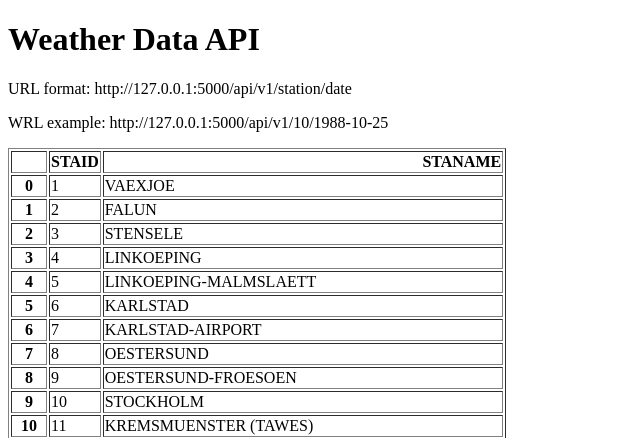
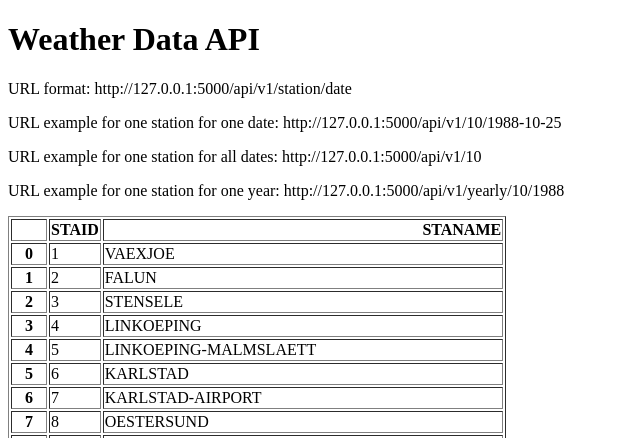
Before and after one commit to JerrodMcHenry/flask-weather-api, a Flask app: page / in a window 1280 px wide. Shown: the top 438 px of the page, without its empty margins (0-640 px from the left). Run offline with Flask 3, Linux system fonts and the light colour scheme.

Commit message:
Added new yearly endpoint

```diff
--- a/main.py
+++ b/main.py
@@ -21,4 +21,19 @@ def about(station, date):
        "temperature": temperature
    }
 
+@app.route("/api/v1/<station>/")
+def all_data(station):
+   filename = "data_small/TG_STAID" + str(station).zfill(6) + ".txt"
+   df = pd.read_csv(filename, skiprows=20, parse_dates=['    DATE'])
+   result = df.to_dict(orient="records")
+   return result
+
+@app.route("/api/v1/yearly/<station>/<year>")
+def yearly(station, year):
+   filename = "data_small/TG_STAID" + str(station).zfill(6) + ".txt"
+   df = pd.read_csv(filename, skiprows=20)
+   df["    DATE"] = df["    DATE"].astype(str)
+   result = df[df['    DATE'].str.startswith(str(year))].to_dict(orient="records")
+   return result
+
 app.run(debug=True)
--- a/templates/home.html
+++ b/templates/home.html
@@ -8,7 +8,9 @@
 <body>
 <h1>Weather Data API</h1>
 <p>URL format: http://127.0.0.1:5000/api/v1/station/date </p>
-<p>WRL example: http://127.0.0.1:5000/api/v1/10/1988-10-25 </p>
+<p>URL example for one station for one date: http://127.0.0.1:5000/api/v1/10/1988-10-25 </p>
+<p>URL example for one station for all dates: http://127.0.0.1:5000/api/v1/10</p>
+<p>URL example for one station for one year: http://127.0.0.1:5000/api/v1/yearly/10/1988</p>
 <p>{{data|safe}}</p>
 
 </body>
```
